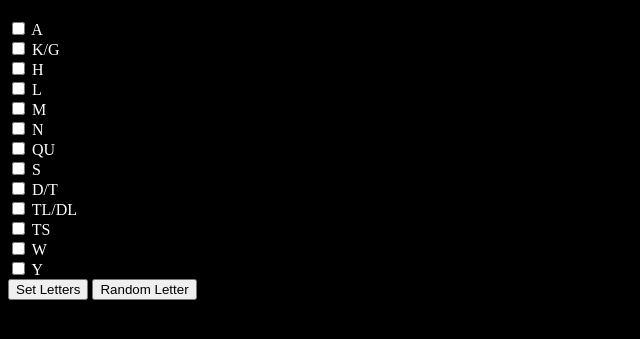
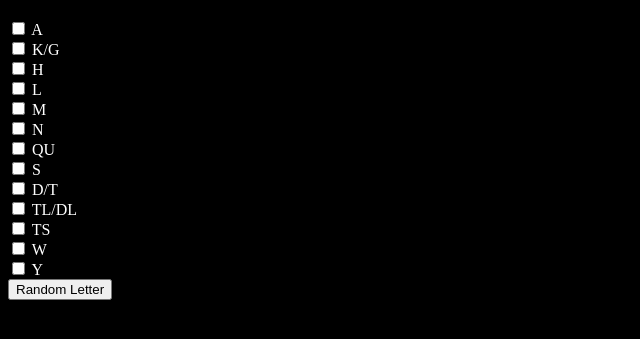
Before and after one commit to cadeja/cherokee-syllabery-practice, a plain HTML site: page index.html in a window 1280 px wide. Shown: the part 61-400 px from the top of the page, without its empty margins (0-640 px from the left). Drawn offline with Linux system fonts and the light colour scheme.

Commit message:
removed unnecessary button

```diff
--- a/index.html
+++ b/index.html
@@ -39,7 +39,6 @@
         <label for="row13">Y</label><br>
     </div>
 
-    <button id="set-letters">Set Letters</button>
     <button id="random-letter">Random Letter</button>
     <div id="letter" class="letter"></div>
     <div id="chletter" class="chletter"></div>
```
